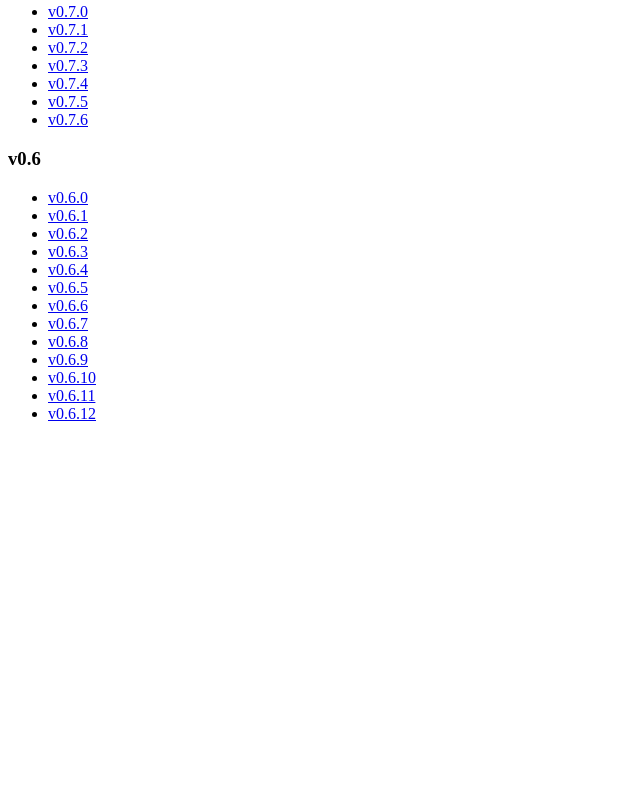
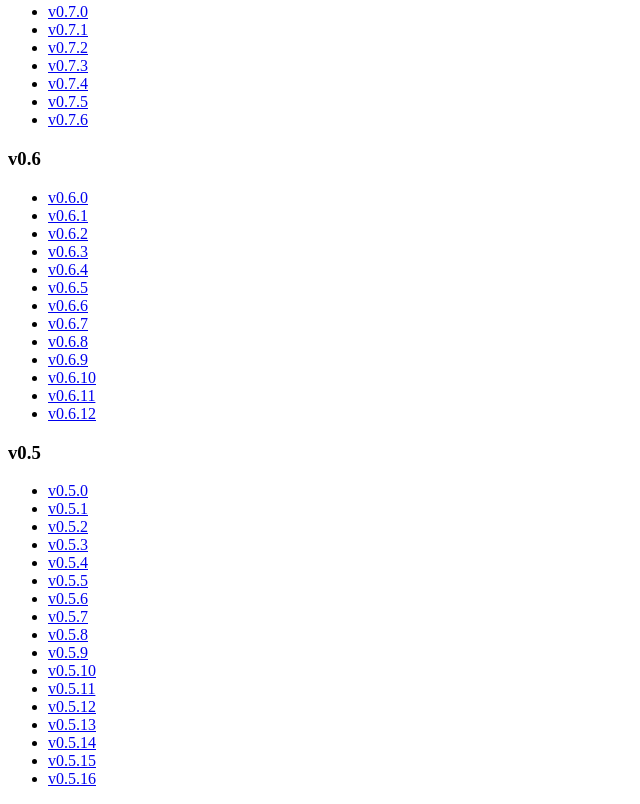
Before and after one commit to 0xidm/solc-bin, a plain HTML site: page docs/index.html in a window 1280 px wide. Shown: the part 734-1538 px from the top of the page, without its empty margins (0-640 px from the left). Before the commit the page ends 1173 px from the top, so only its background shows below. Drawn offline with Linux system fonts and the light colour scheme.

Commit message:
building 0.5.x

```diff
--- a/docs/index.html
+++ b/docs/index.html
@@ -62,5 +62,25 @@
         <li><a href="https://0xidm.github.io/solc-bin/linux-arm64/solc-v0.6.11">v0.6.11</a></li>
         <li><a href="https://0xidm.github.io/solc-bin/linux-arm64/solc-v0.6.12">v0.6.12</a></li>
     </ul>
+    <h3>v0.5</h3>
+    <ul>
+        <li><a href="https://0xidm.github.io/solc-bin/linux-arm64/solc-v0.5.0">v0.5.0</a></li>
+        <li><a href="https://0xidm.github.io/solc-bin/linux-arm64/solc-v0.5.1">v0.5.1</a></li>
+        <li><a href="https://0xidm.github.io/solc-bin/linux-arm64/solc-v0.5.2">v0.5.2</a></li>
+        <li><a href="https://0xidm.github.io/solc-bin/linux-arm64/solc-v0.5.3">v0.5.3</a></li>
+        <li><a href="https://0xidm.github.io/solc-bin/linux-arm64/solc-v0.5.4">v0.5.4</a></li>
+        <li><a href="https://0xidm.github.io/solc-bin/linux-arm64/solc-v0.5.5">v0.5.5</a></li>
+        <li><a href="https://0xidm.github.io/solc-bin/linux-arm64/solc-v0.5.6">v0.5.6</a></li>
+        <li><a href="https://0xidm.github.io/solc-bin/linux-arm64/solc-v0.5.7">v0.5.7</a></li>
+        <li><a href="https://0xidm.github.io/solc-bin/linux-arm64/solc-v0.5.8">v0.5.8</a></li>
+        <li><a href="https://0xidm.github.io/solc-bin/linux-arm64/solc-v0.5.9">v0.5.9</a></li>
+        <li><a href="https://0xidm.github.io/solc-bin/linux-arm64/solc-v0.5.10">v0.5.10</a></li>
+        <li><a href="https://0xidm.github.io/solc-bin/linux-arm64/solc-v0.5.11">v0.5.11</a></li>
+        <li><a href="https://0xidm.github.io/solc-bin/linux-arm64/solc-v0.5.12">v0.5.12</a></li>
+        <li><a href="https://0xidm.github.io/solc-bin/linux-arm64/solc-v0.5.13">v0.5.13</a></li>
+        <li><a href="https://0xidm.github.io/solc-bin/linux-arm64/solc-v0.5.14">v0.5.14</a></li>
+        <li><a href="https://0xidm.github.io/solc-bin/linux-arm64/solc-v0.5.15">v0.5.15</a></li>
+        <li><a href="https://0xidm.github.io/solc-bin/linux-arm64/solc-v0.5.16">v0.5.16</a></li>
+    </ul>
 </body>
 </html>
```
Also changed, not shown: 19 other files.
